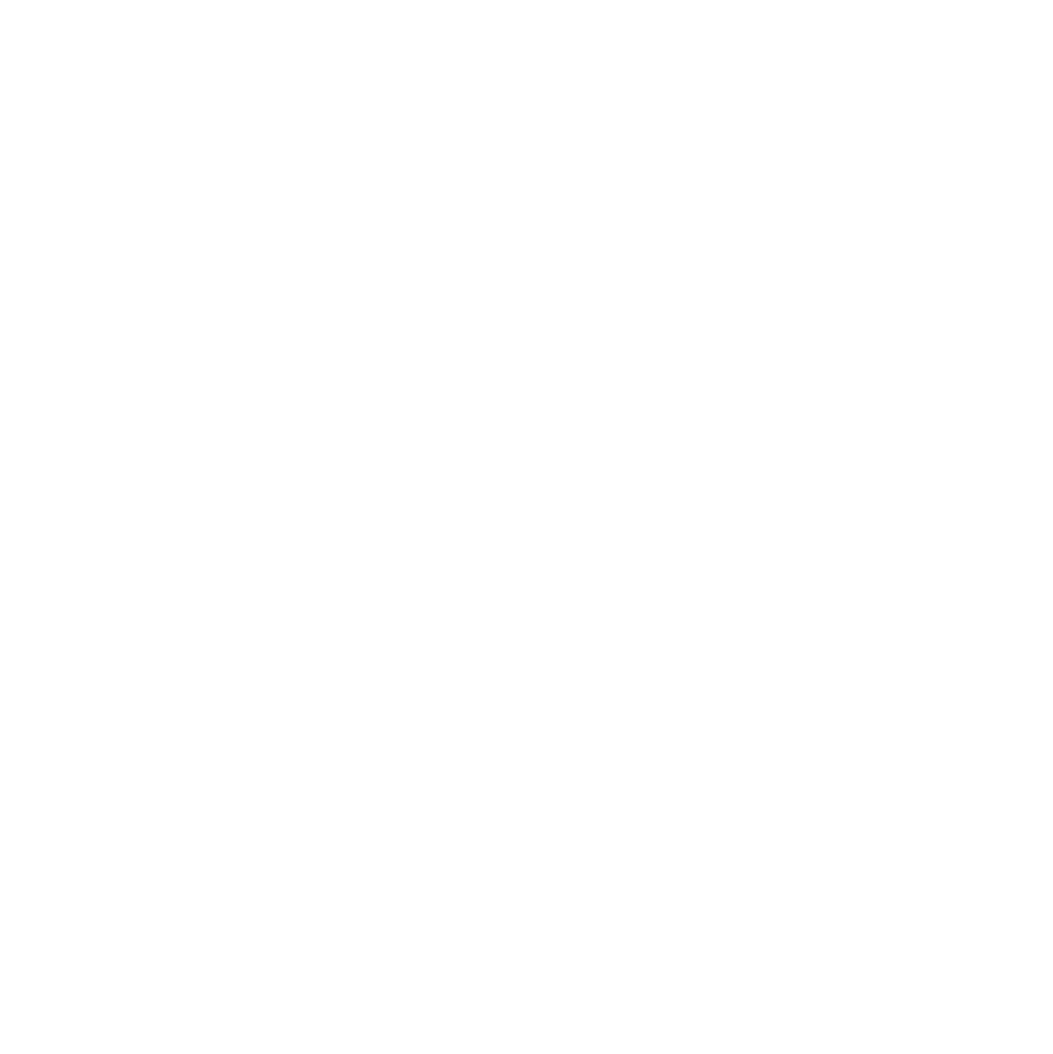
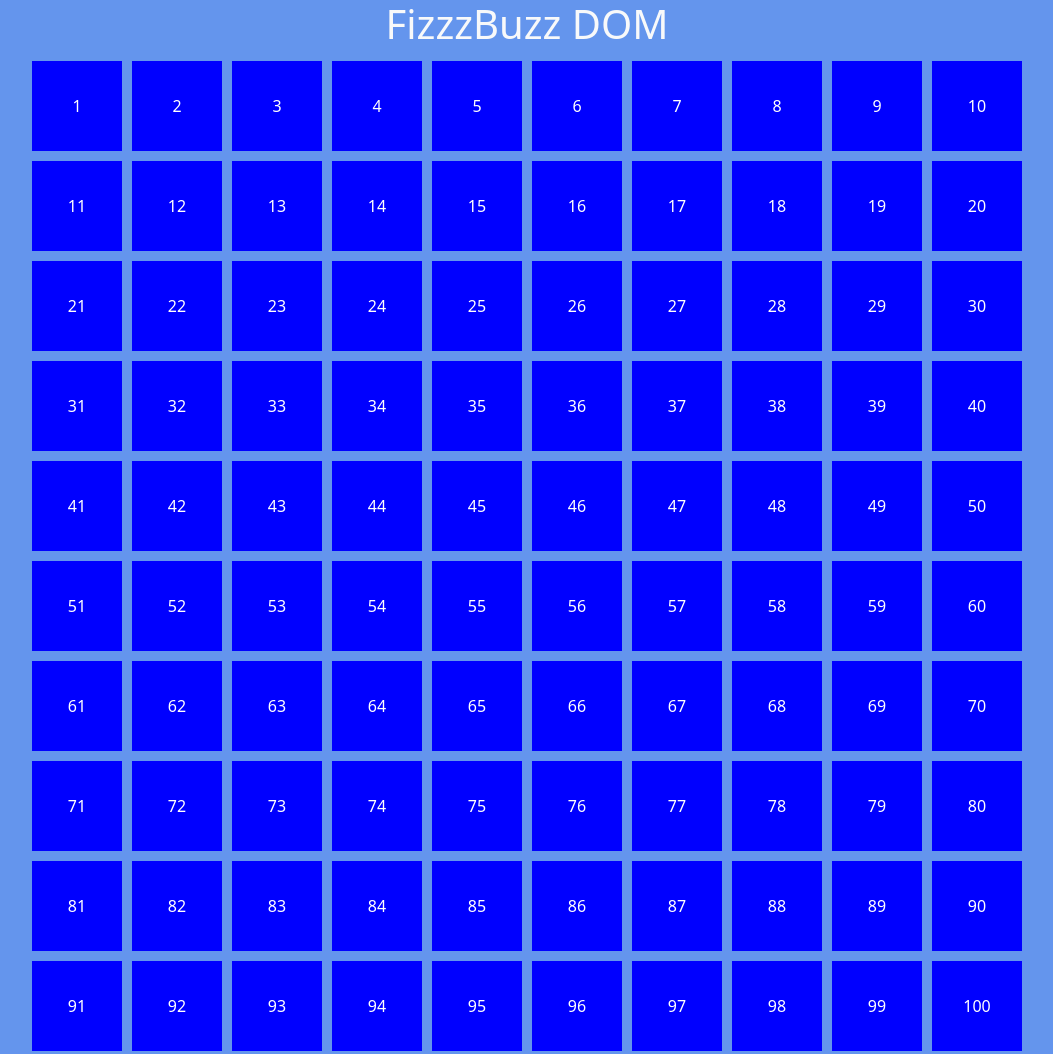
Before and after one commit to StefanoDaniello/js-fizzbuzz, a plain HTML site: page index.html in a window 1280 px wide. Shown: the whole page, without its empty margins (113-1166 px from the left). Before the commit the page ends 800 px from the top, so only its background shows below. Drawn offline with nearby package versions, Linux system fonts and the light colour scheme.

Commit message:
addd layer

```diff
--- a/css/style.css
+++ b/css/style.css
@@ -4,3 +4,22 @@
     padding: 0;
     box-sizing: border-box;
 }
+
+/* general */
+body{
+    background-color: cornflowerblue;
+}
+.st-container{
+    width: 1000px;
+    margin: 0 auto;
+}
+.box{
+    width: 90px;
+    height: 90px;
+    margin: 5px;
+    color: white;
+    background-color: blue;
+    display: flex;
+    justify-content: center;
+    align-items: center;
+}
--- a/index.html
+++ b/index.html
@@ -12,6 +12,12 @@
     <title>js-fizzbuzz</title>
 </head>
 <body>
+        <h1 class="text-light text-center ">FizzzBuzz
+            <span class="text-uppercase">dom</span>
+        </h1>
+    <div class="st-container ">
+
+    </div>
       <!-- javascript  -->
       <script src="js/script.js" type="text/javascript"></script>
       <script src="js/utility.js" type="text/javascript"></script>
--- a/js/script.js
+++ b/js/script.js
@@ -0,0 +1,38 @@
+/*
+*Consegna:*
+Scrivi un programma che stampi in console i numeri da 1 a 100,
+ma che per i multipli di 3 stampi “Fizz” al posto del numero e per i multipli di 5 stampi “Buzz”.
+Per i numeri che sono sia multipli di 3 che di 5 stampi “FizzBuzz”.
+*Prima di partire a scrivere codice poniamoci qualche domanda:*
+Come faccio a sapere se un numero è divisibile per un altro?
+Abbiamo visto qualcosa di particolare che possiamo usare?
+*Consigli del giorno:*
+1. Scriviamo sempre prima dei commenti in italiano per capire cosa vogliamo fare
+2. Proviamo ad immaginare le operazioni che vogliamo far svolgere al nostro programma così come lo faremmo "a mano"
+*BONUS 1:*
+Crea un container nel DOM , aggiungendo (attraverso la funzione append()) un elemento html con il numero o la stringa corretta da mostrare.
+*BONUS 2:*
+Applica stili differenti agli elementi aggiunti al DOM nel BONUS 1, a seconda che il valore inserito sia un numero, un fizz, un buzz o un fizzbuzz.
+Se sei a corto di idee per lo stile, potresti prendere spunto dallo screenshot fornito in consegna.
+*/
+
+
+const squareWrapper= document.createElement('div');
+squareWrapper.className = 'd-flex flex-wrap w-100 ';
+
+// squareWrapper.setAttribute('id','boxes');
+// console.dir(squareWrapper);
+
+let numBox = 100;
+let tmpHtml = '';
+
+for(let i =1 ; i<=numBox ; i++){
+    tmpHtml +=  ` <div class="box"> ${i} </div>`;
+    console.log(i);
+}
+
+squareWrapper.innerHTML = tmpHtml;
+console.dir(squareWrapper);
+
+const stContainer= document.querySelector('.st-container');
+stContainer.append(squareWrapper);
```
